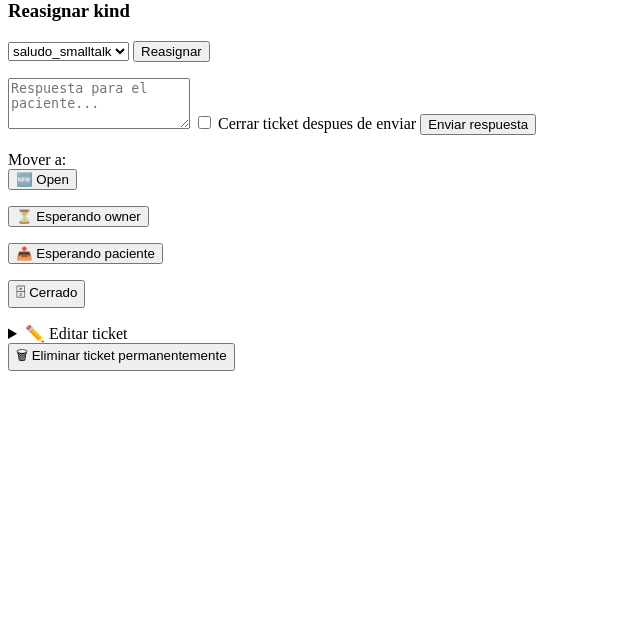
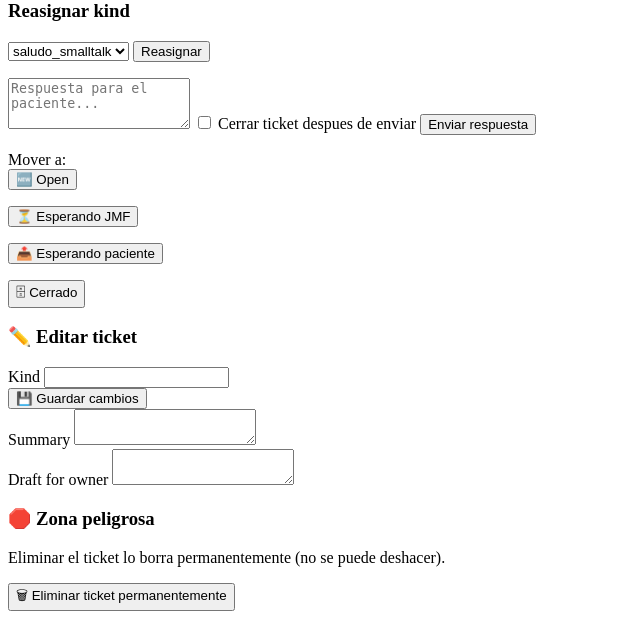
Before and after one commit to jmfraga/wa-agent-templates, a FastAPI app: page /admin/tickets/1 in a window 1280 px wide. Shown: the part 213-832 px from the top of the page, without its empty margins (0-640 px from the left). Before the commit the page ends 584 px from the top, so only its background shows below. Run offline with FastAPI, Linux system fonts and the light colour scheme; data that the repository does not hold is empty.

Commit message:
one-on-one: ticket drawer — form de edición visible + zona de peligro para delete
Antes: form Editar dentro de <details> colapsado (no se veía), botón eliminar como underline pequeño con feedback minúsculo.

Ahora:
- Form Editar visible por default con grid 2-col (kind+save) y textareas anchas
- Zona peligrosa rosa con fondo rosado + botón rosa visible
- #drawer-result con empty:hidden para que no ocupe espacio cuando vacío
- hx-swap=innerHTML explícito en PUT/DELETE para feedback inmediato

Co-Authored-By: Claude Opus 4.7 (1M context) <noreply@anthropic.com>

```diff
--- a/one-on-one/ui/src/iris_ui/templates/admin/_partials/ticket_drawer.html
+++ b/one-on-one/ui/src/iris_ui/templates/admin/_partials/ticket_drawer.html
@@ -75,7 +75,7 @@
     <div class="mt-3 pt-3 border-t border-slate-200 flex flex-wrap gap-2 items-center">
       <span class="text-xs text-slate-500">Mover a:</span>
       {% set ticket_status = ticket.status if ticket and ticket.status else "" %}
-      {% for st, label in [("open","🆕 Open"),("awaiting_owner","⏳ Esperando owner"),("awaiting_patient","📤 Esperando paciente"),("closed","🗄 Cerrado")] %}
+      {% for st, label in [("open","🆕 Open"),("awaiting_owner","⏳ Esperando JMF"),("awaiting_patient","📤 Esperando paciente"),("closed","🗄 Cerrado")] %}
       <form hx-post="/admin/tickets/{{ ticket_id }}/status" hx-target="#drawer-result" class="inline">
         <input type="hidden" name="status" value="{{ st }}" />
         <button type="submit"
@@ -88,17 +88,26 @@
       {% endfor %}
     </div>
 
-    <div id="drawer-result" class="mt-2"></div>
+    <div id="drawer-result" class="mt-3 empty:hidden"></div>
 
-    <details class="mt-3 pt-3 border-t border-slate-200">
-      <summary class="cursor-pointer text-xs text-slate-600 hover:text-slate-900">✏️ Editar ticket</summary>
+    {# Edit form — visible por default, no escondido en details #}
+    <div class="mt-4 pt-3 border-t border-slate-200">
+      <h3 class="text-sm font-semibold text-slate-700 mb-2">✏️ Editar ticket</h3>
       <form hx-put="/admin/tickets/{{ ticket_id }}/edit"
             hx-target="#drawer-result"
-            class="mt-2 space-y-2 text-sm">
-        <div>
-          <label class="block text-xs text-slate-500 mb-1">Kind</label>
-          <input name="kind" value="{{ ticket.kind or '' }}"
-                 class="w-full border border-slate-300 rounded-md px-2 py-1 text-sm" />
+            hx-swap="innerHTML"
+            class="space-y-2 text-sm">
+        <div class="grid grid-cols-1 md:grid-cols-2 gap-2">
+          <div>
+            <label class="block text-xs text-slate-500 mb-1">Kind</label>
+            <input name="kind" value="{{ ticket.kind or '' }}"
+                   class="w-full border border-slate-300 rounded-md px-2 py-1 text-sm" />
+          </div>
+          <div class="flex items-end">
+            <button type="submit" class="bg-slate-700 text-white text-xs rounded-md px-3 py-1.5 hover:bg-slate-800">
+              💾 Guardar cambios
+            </button>
+          </div>
         </div>
         <div>
           <label class="block text-xs text-slate-500 mb-1">Summary</label>
@@ -108,17 +117,18 @@
           <label class="block text-xs text-slate-500 mb-1">Draft for owner</label>
           <textarea name="draft_for_owner" rows="2" class="w-full border border-slate-300 rounded-md px-2 py-1 text-sm">{{ ticket.draft_for_owner or ticket.draft_for_owner or '' }}</textarea>
         </div>
-        <button type="submit" class="bg-slate-700 text-white text-xs rounded-md px-3 py-1 hover:bg-slate-800">
-          Guardar cambios
-        </button>
       </form>
-    </details>
+    </div>
 
-    <div class="mt-3 pt-3 border-t border-slate-200">
+    {# Delete — botón rojo más visible #}
+    <div class="mt-4 pt-3 border-t border-rose-200 bg-rose-50 -mx-4 px-4 py-3">
+      <h3 class="text-sm font-semibold text-rose-800 mb-1">🛑 Zona peligrosa</h3>
+      <p class="text-xs text-rose-700 mb-2">Eliminar el ticket lo borra permanentemente (no se puede deshacer).</p>
       <button hx-delete="/admin/tickets/{{ ticket_id }}/delete"
               hx-target="#drawer-result"
+              hx-swap="innerHTML"
               hx-confirm="¿Eliminar PERMANENTEMENTE el ticket #{{ ticket_id }}? Esta acción no se puede deshacer."
-              class="text-xs text-rose-600 hover:text-rose-800 underline">
+              class="bg-rose-600 text-white text-xs rounded-md px-3 py-1.5 hover:bg-rose-700">
         🗑 Eliminar ticket permanentemente
       </button>
     </div>
```
